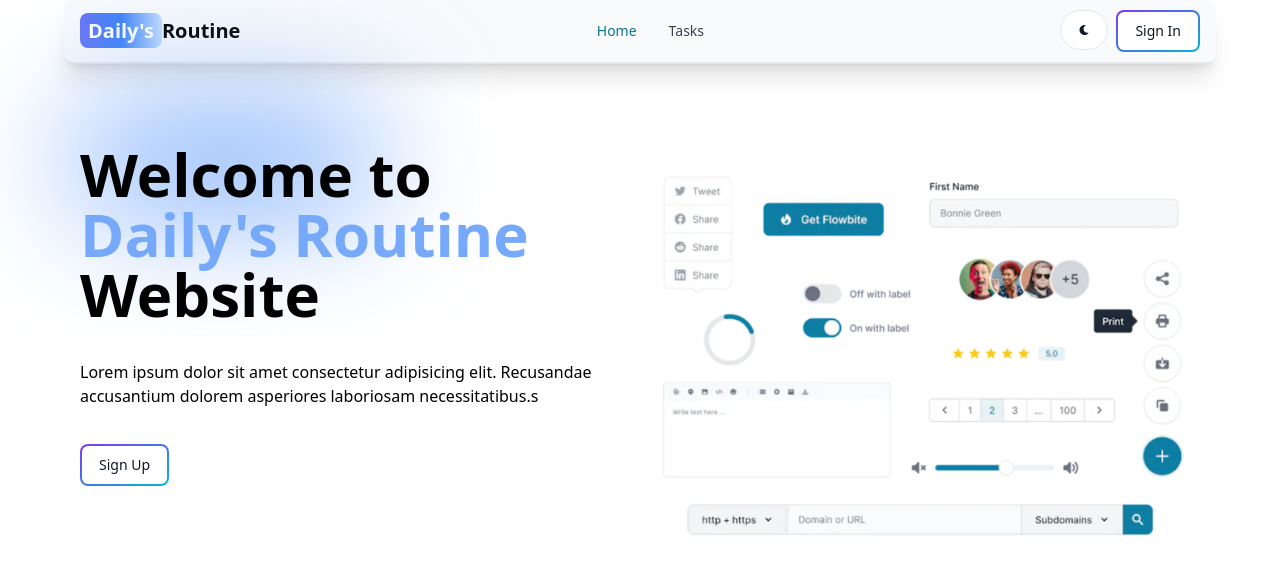
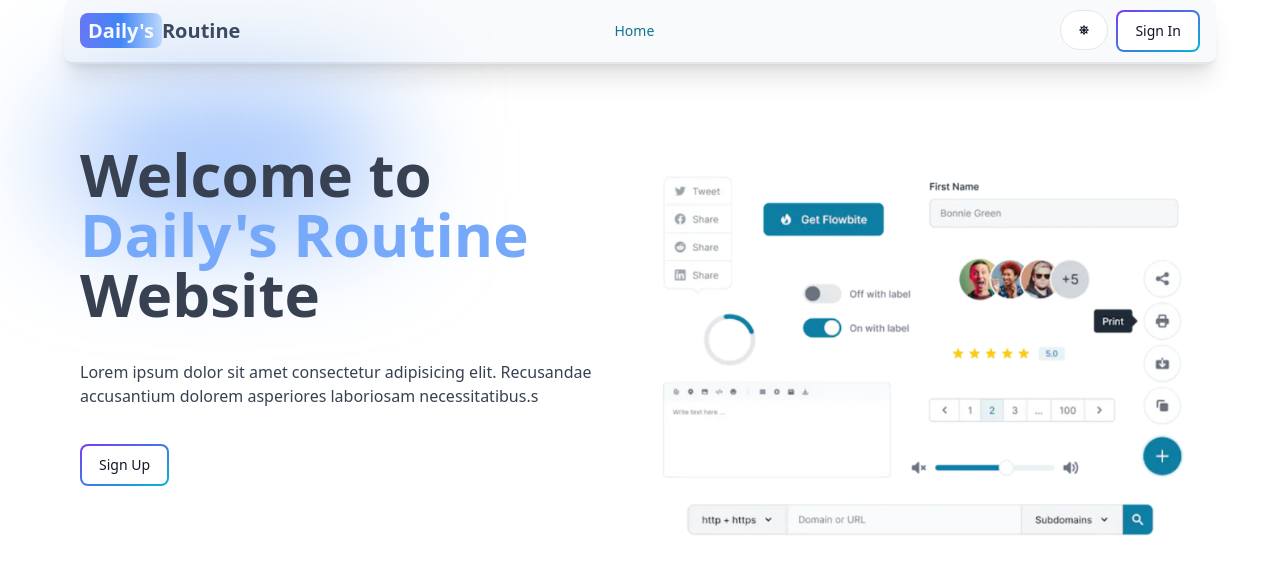
Before and after one commit to SwornimShrestha/RoutineApplication, a React (Vite) app: page / in a window 1280 px wide. Shown: the top 574 px of the page. Built offline with nearby package versions, Linux system fonts and the light colour scheme.

Commit message:
toogleTheme

```diff
--- a/src/components/Header.jsx
+++ b/src/components/Header.jsx
@@ -1,13 +1,46 @@
-import React from "react";
+import React, { useEffect, useState } from "react";
 import { Link, useLocation } from "react-router-dom";
 import { Navbar, Button, Dropdown, Avatar } from "flowbite-react";
 import { FaMoon, FaSun } from "react-icons/fa";
-import { useSelector } from "react-redux";
+import { useSelector, useDispatch } from "react-redux";
+import { toogleTheme } from "../redux/theme/themeSlice";
 
 const Header = () => {
   const path = useLocation().pathname;
+  const dispatch = useDispatch();
 
   const { currentUser } = useSelector((state) => state.user);
+  const { theme } = useSelector((state) => state.theme);
+
+  const [avatarUrl, setAvatarUrl] = useState("");
+  useEffect(() => {
+    if (currentUser) {
+      fetchData();
+    }
+  }, [currentUser]);
+
+  const fetchData = async () => {
+    try {
+      const response = await fetch(
+        `http://localhost:8080/api/v1/auth/${currentUser.name}`
+      );
+
+      if (response.ok) {
+        // Convert the response to a Blob
+        const imageBlob = await response.blob();
+
+        // Create a URL for the Blob to be used as the image source
+        const imageUrl = URL.createObjectURL(imageBlob);
+
+        // Set the avatar URL to the generated object URL
+        setAvatarUrl(imageUrl);
+      } else {
+        console.error("Failed to fetch user data");
+      }
+    } catch (error) {
+      console.error("An error occurred while fetching user data", error);
+    }
+  };
   return (
     <div>
       <Navbar className="border-b-2 shadow-xl md:mx-16 rounded-lg  bg-slate-50">
@@ -22,15 +55,20 @@ const Header = () => {
         </Link>
 
         <div className="flex gap-2 md:order-2">
-          <Button className="w-12 h-10 hidden sm:inline " color="gray" pill>
-            <FaMoon />
+          <Button
+            className="w-12 h-10 hidden sm:inline "
+            color="gray"
+            pill
+            onClick={() => dispatch(toogleTheme())}
+          >
+            {theme === "light" ? <FaSun /> : <FaMoon />}
           </Button>
           {currentUser ? (
             <Dropdown
               className="bg-[#f3f7fc] "
               arrowIcon={false}
               inline
-              label={<Avatar alt="user" rounded />}
+              label={<Avatar alt="user" img={avatarUrl} rounded />}
             >
               <Dropdown.Header>
                 <span className="block text-sm font-medium">
@@ -64,9 +102,13 @@ const Header = () => {
           <Navbar.Link active={path === "/"} as={"div"}>
             <Link to="/">Home</Link>
           </Navbar.Link>
-          <Navbar.Link active={path === "/tasks"} as={"div"}>
-            <Link to="/tasks">Tasks</Link>
-          </Navbar.Link>
+          {currentUser ? (
+            <Navbar.Link active={path === "/tasks"} as={"div"}>
+              <Link to="/tasks">Tasks</Link>
+            </Navbar.Link>
+          ) : (
+            <h1></h1>
+          )}
         </Navbar.Collapse>
       </Navbar>
     </div>
--- /dev/null
+++ b/src/components/ThemeProvider.jsx
@@ -0,0 +1,12 @@
+import { useSelector } from "react-redux";
+
+export default function ThemeProvider({ children }) {
+  const { theme } = useSelector((state) => state.theme);
+  return (
+    <div className={theme}>
+      <div className="bg-white text-gray-700 dark:text-gray-200 dark:bg-[rgb(16,23,42)] min-h-screen">
+        {children}
+      </div>
+    </div>
+  );
+}
--- a/src/main.jsx
+++ b/src/main.jsx
@@ -7,10 +7,13 @@ import { Provider } from "react-redux";
 
 import { persistor, store } from "./redux/store.js";
 import { PersistGate } from "redux-persist/integration/react";
+import ThemeProvider from "./components/ThemeProvider.jsx";
 ReactDOM.createRoot(document.getElementById("root")).render(
   <PersistGate persistor={persistor}>
     <Provider store={store}>
-      <App />
+      <ThemeProvider>
+        <App />
+      </ThemeProvider>
     </Provider>
   </PersistGate>
 );
--- a/src/pages/SignIn.jsx
+++ b/src/pages/SignIn.jsx
@@ -35,10 +35,10 @@ const SignIn = () => {
       });
 
       const data = await res.json();
+      console.log(data);
 
       if (res.ok) {
         dispatch(signInSuccess(data));
-
         navigate("/");
       }
     } catch (error) {
--- a/src/pages/Tasks.jsx
+++ b/src/pages/Tasks.jsx
@@ -3,9 +3,10 @@ import React, { useState } from "react";
 import { Link } from "react-router-dom";
 import { Button } from "flowbite-react";
 import Task from "../components/Task";
+import { useSelector } from "react-redux";
 const Tasks = () => {
   const [openTaskDialogBox, setOpenTaskDialogBox] = useState(false);
-
+  const { currentUser } = useSelector((state) => state.user);
   const toggleTaskDialogBox = () => {
     setOpenTaskDialogBox((prevState) => !prevState);
   };
@@ -16,7 +17,10 @@ const Tasks = () => {
         <div className=" w-full  flex flex-col gap-9 z-10 md:items-center">
           <h1 className=" text-4xl md:text-6xl font-bold">
             Welcome to Your Dashboard<br></br>
-            <span className=" text-blue-400  md:mx-40">Swornim Shrestha</span>
+            <span className=" text-blue-400  md:mx-40">
+              {" "}
+              {currentUser.fullName}
+            </span>
           </h1>
           <div className="flex flex-row gap-6">
             <Button
@@ -26,7 +30,7 @@ const Tasks = () => {
             >
               Create Task
             </Button>
-            <Link to="/sign-up">
+            <Link to="/tasks-list">
               <Button gradientDuoTone="purpleToBlue" outline>
                 Task List
               </Button>
--- a/src/redux/store.js
+++ b/src/redux/store.js
@@ -2,9 +2,11 @@ import { combineReducers, configureStore } from "@reduxjs/toolkit";
 import userReducer from "./user/userSlice";
 import { persistReducer, persistStore } from "redux-persist";
 import storage from "redux-persist/lib/storage";
+import themeReducer from "./theme/themeSlice";
 
 const rootReducer = combineReducers({
   user: userReducer,
+  theme: themeReducer,
 });
 
 const persistConfig = {
--- /dev/null
+++ b/src/redux/theme/themeSlice.js
@@ -0,0 +1,19 @@
+import { createSlice } from "@reduxjs/toolkit";
+import { theme } from "flowbite-react";
+
+const initialState = {
+  theme: "light",
+};
+
+const themeSlice = createSlice({
+  name: "theme",
+  initialState,
+  reducers: {
+    toogleTheme: (state) => {
+      state.theme = state.theme === "light" ? "dark" : "light";
+    },
+  },
+});
+
+export const { toogleTheme } = themeSlice.actions;
+export default themeSlice.reducer;
```
